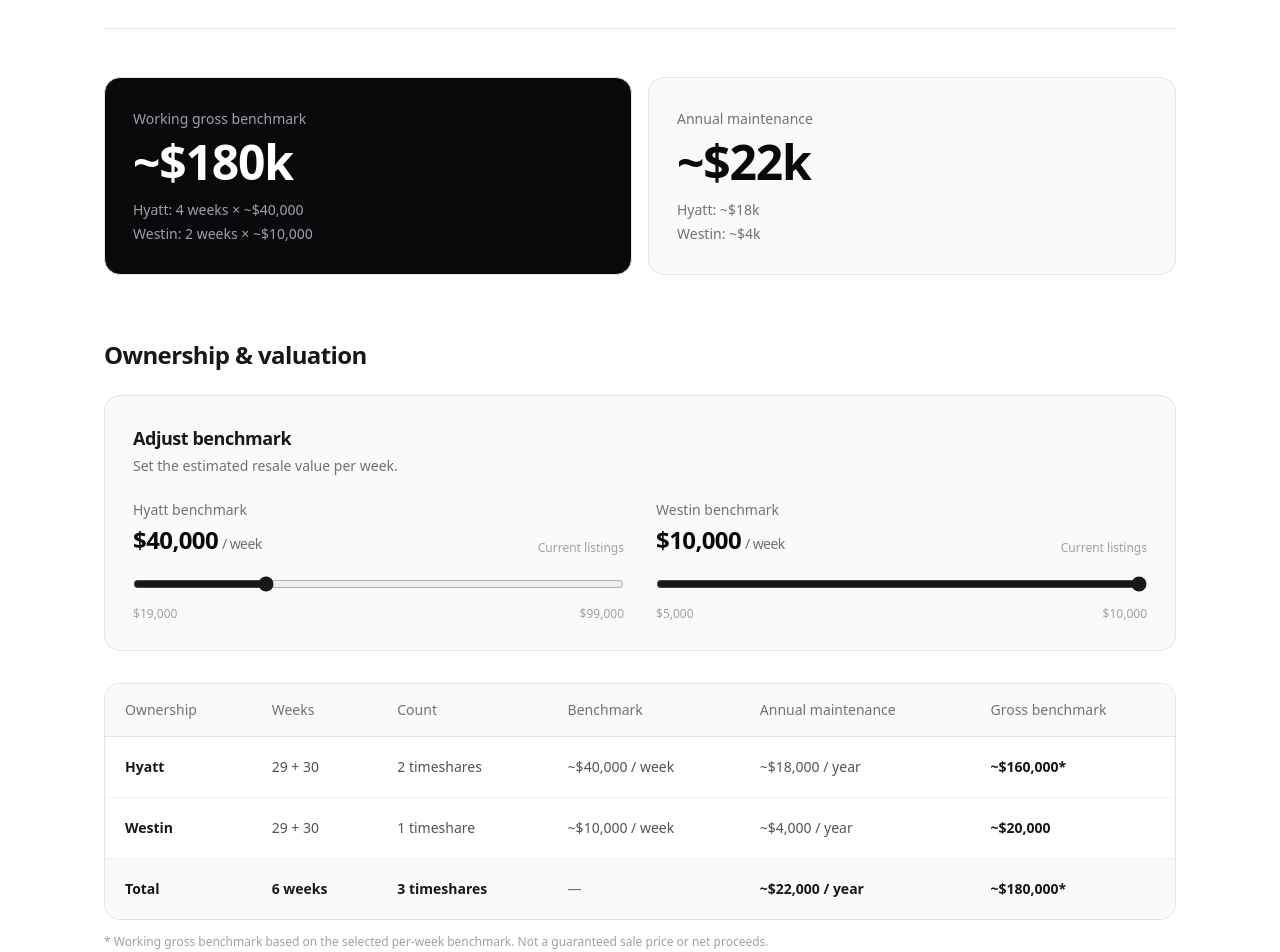
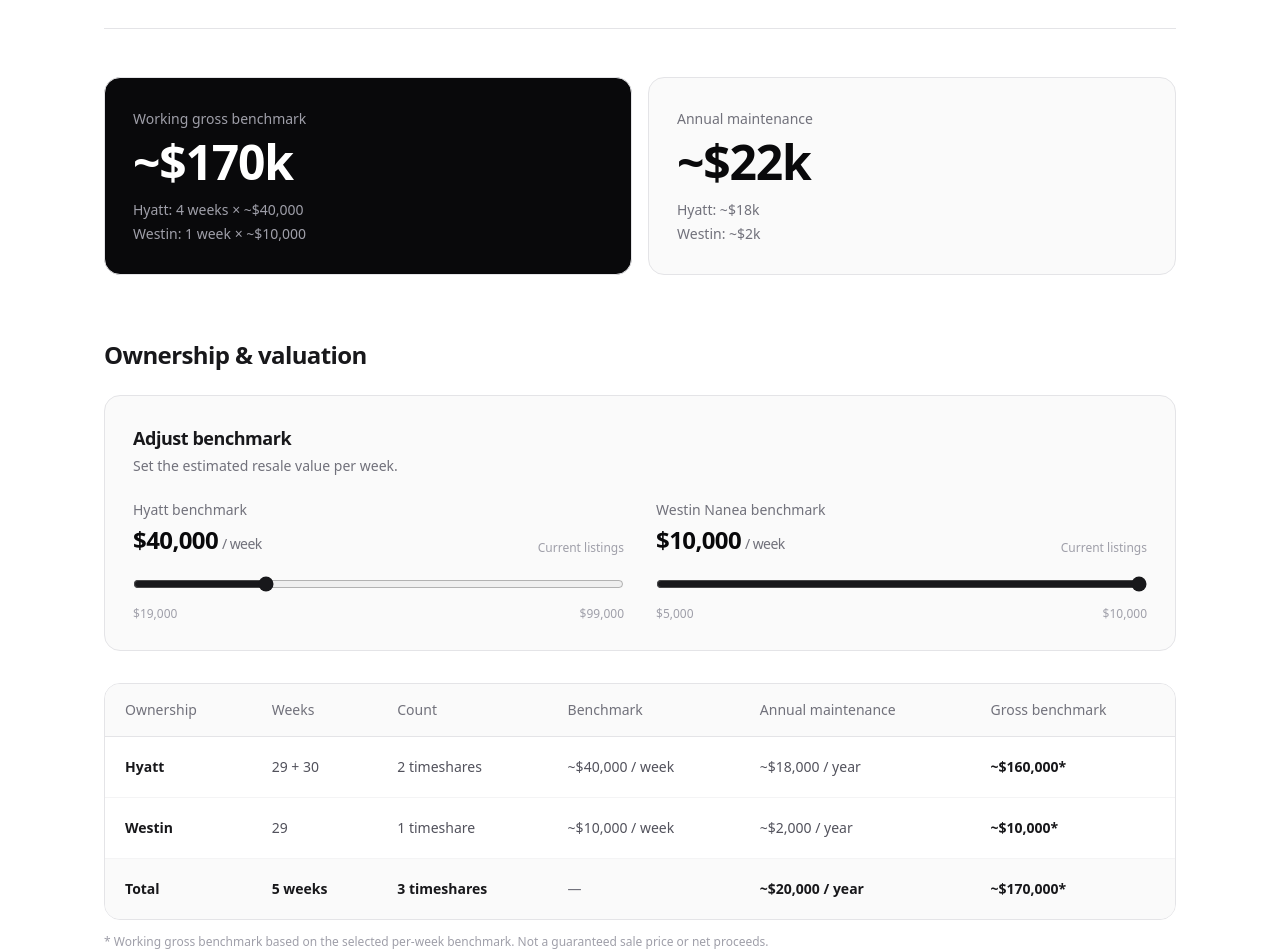
Before and after one commit to dougheindel/maui-resale, a React (Vite) app: page / in a window 1280 px wide. Shown: the part 120-1072 px from the top of the page. Built offline with nearby package versions, Linux system fonts and the light colour scheme.

Commit message:
Update main.jsx

```diff
--- a/src/main.jsx
+++ b/src/main.jsx
@@ -179,8 +179,11 @@ function App() {
     const [hrcBenchmark, setHrcBenchmark] = useState(40000);
     const [naneaBenchmark, setNaneaBenchmark] = useState(10000);
 
-    const hrcGross = hrcBenchmark * 4;
-    const naneaGross = naneaBenchmark * 2;
+    const hrcWeeks = 4;
+    const naneaWeeks = 1;
+
+    const hrcGross = hrcBenchmark * hrcWeeks;
+    const naneaGross = naneaBenchmark * naneaWeeks;
     const totalGross = hrcGross + naneaGross;
 
     return (
@@ -212,10 +215,10 @@ function App() {
                         </strong>
 
                         <small className="mt-3 block text-sm leading-6 text-zinc-400">
-                            Hyatt: 4 weeks × ~$
+                            Hyatt: {hrcWeeks} weeks × ~$
                             {hrcBenchmark.toLocaleString()}
                             <br />
-                            Westin: 2 weeks × ~$
+                            Westin: {naneaWeeks} week × ~$
                             {naneaBenchmark.toLocaleString()}
                         </small>
                     </div>
@@ -232,7 +235,7 @@ function App() {
                         <small className="mt-3 block text-sm leading-6 text-zinc-500">
                             Hyatt: ~$18k
                             <br />
-                            Westin: ~$4k
+                            Westin: ~$2k
                         </small>
                     </div>
                 </section>
@@ -268,7 +271,7 @@ function App() {
                                 />
 
                                 <BenchmarkSlider
-                                    label="Westin"
+                                    label="Westin Nanea"
                                     value={naneaBenchmark}
                                     min={5000}
                                     max={10000}
@@ -344,7 +347,7 @@ function App() {
                                     </td>
 
                                     <td className="px-5 py-5 text-zinc-600">
-                                        29 + 30
+                                        29
                                     </td>
 
                                     <td className="px-5 py-5 text-zinc-600">
@@ -356,12 +359,12 @@ function App() {
                                     </td>
 
                                     <td className="px-5 py-5 text-zinc-600">
-                                        ~$4,000 / year
+                                        ~$2,000 / year
                                     </td>
 
                                     <td className="px-5 py-5">
                                         <strong>
-                                            ~${naneaGross.toLocaleString()}
+                                            ~${naneaGross.toLocaleString()}*
                                         </strong>
                                     </td>
                                 </tr>
@@ -372,7 +375,7 @@ function App() {
                                     </td>
 
                                     <td className="px-5 py-5">
-                                        <strong>6 weeks</strong>
+                                        <strong>5 weeks</strong>
                                     </td>
 
                                     <td className="px-5 py-5">
@@ -384,7 +387,7 @@ function App() {
                                     </td>
 
                                     <td className="px-5 py-5">
-                                        <strong>~$22,000 / year</strong>
+                                        <strong>~$20,000 / year</strong>
                                     </td>
 
                                     <td className="px-5 py-5">
```
